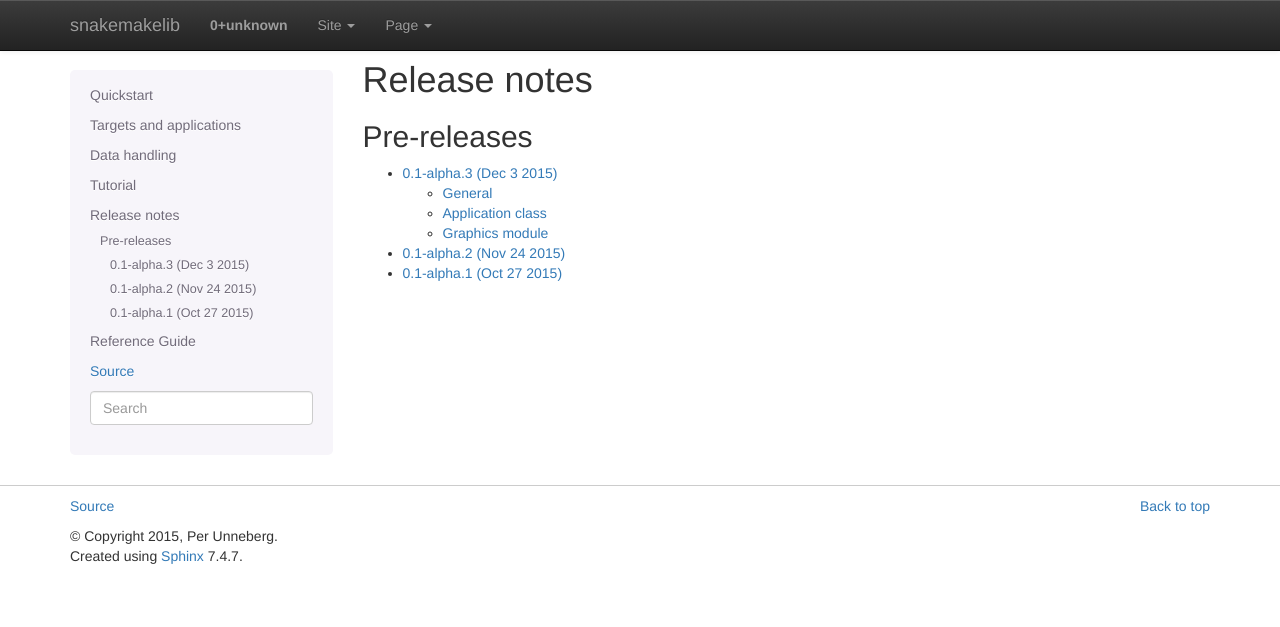
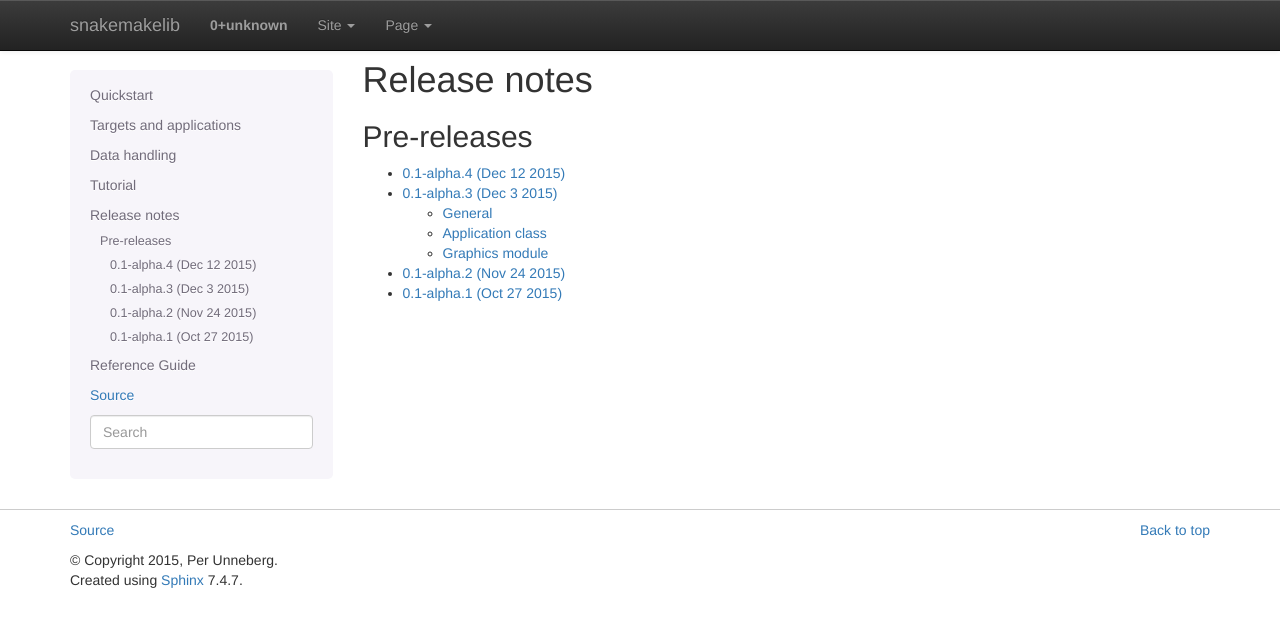
Before and after one commit to percyfal/snakemakelib-core, a Sphinx documentation site: the page built from sphinx/source/docs/release_notes.rst, in a window 1280 px wide. Shown: the top 627 px of the page. Built offline with Sphinx 7.4.7, drawn with Linux system fonts in a browser that asks for light colours; pages that are not in the unit, such as notebooks, are missing from menus.

Commit message:
Add release notes

```diff
--- a/sphinx/source/docs/release_notes.rst
+++ b/sphinx/source/docs/release_notes.rst
@@ -11,6 +11,7 @@ Pre-releases
 .. toctree::
     :maxdepth: 1
 
+   releases/0.1-alpha.4
    releases/0.1-alpha.3
    releases/0.1-alpha.2
    releases/0.1-alpha.1
--- /dev/null
+++ b/sphinx/source/docs/releases/0.1-alpha.4.rst
@@ -0,0 +1,4 @@
+0.1-alpha.4 (Dec 12 2015)
+=========================
+
+Bug fixes and minor improvements.
```
Also changed, not shown: 1 other file.
